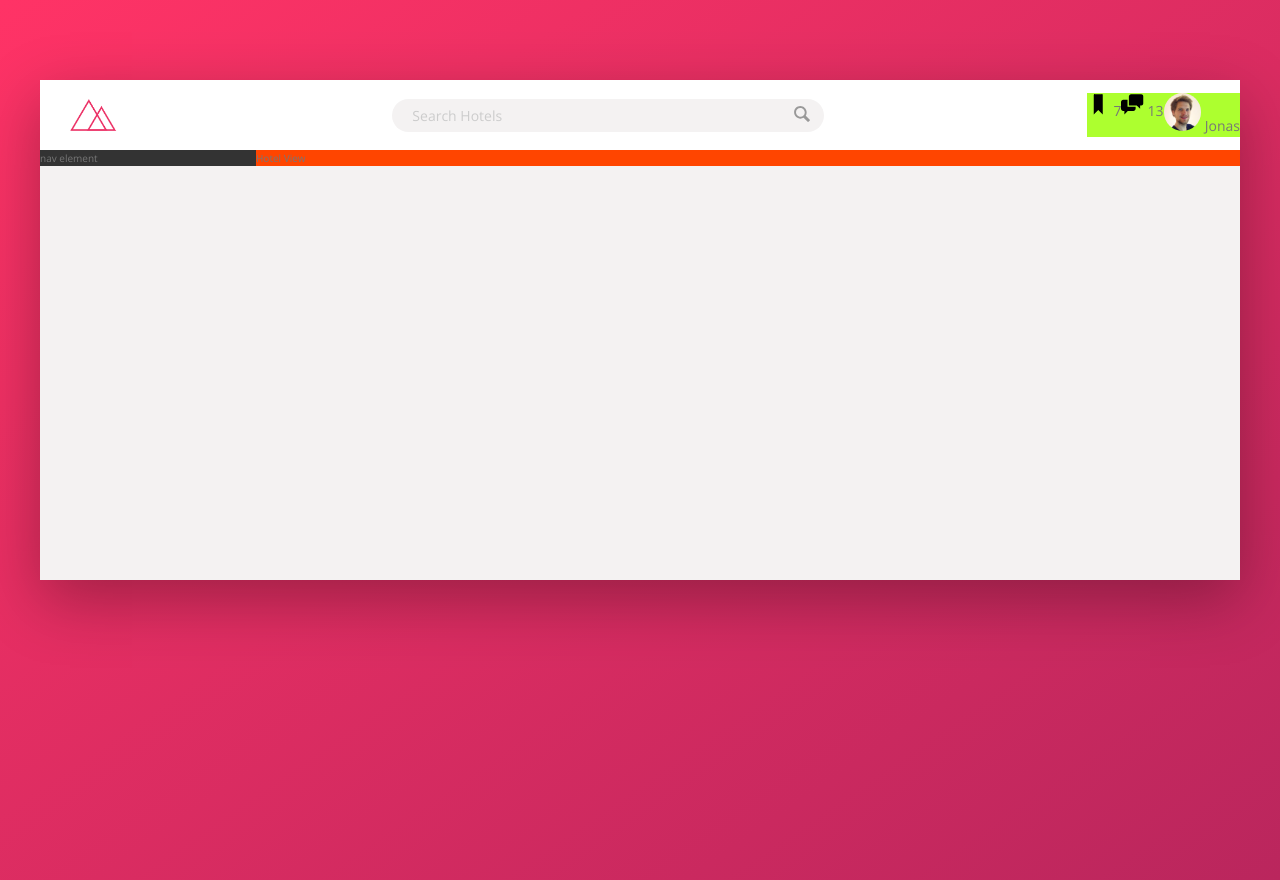
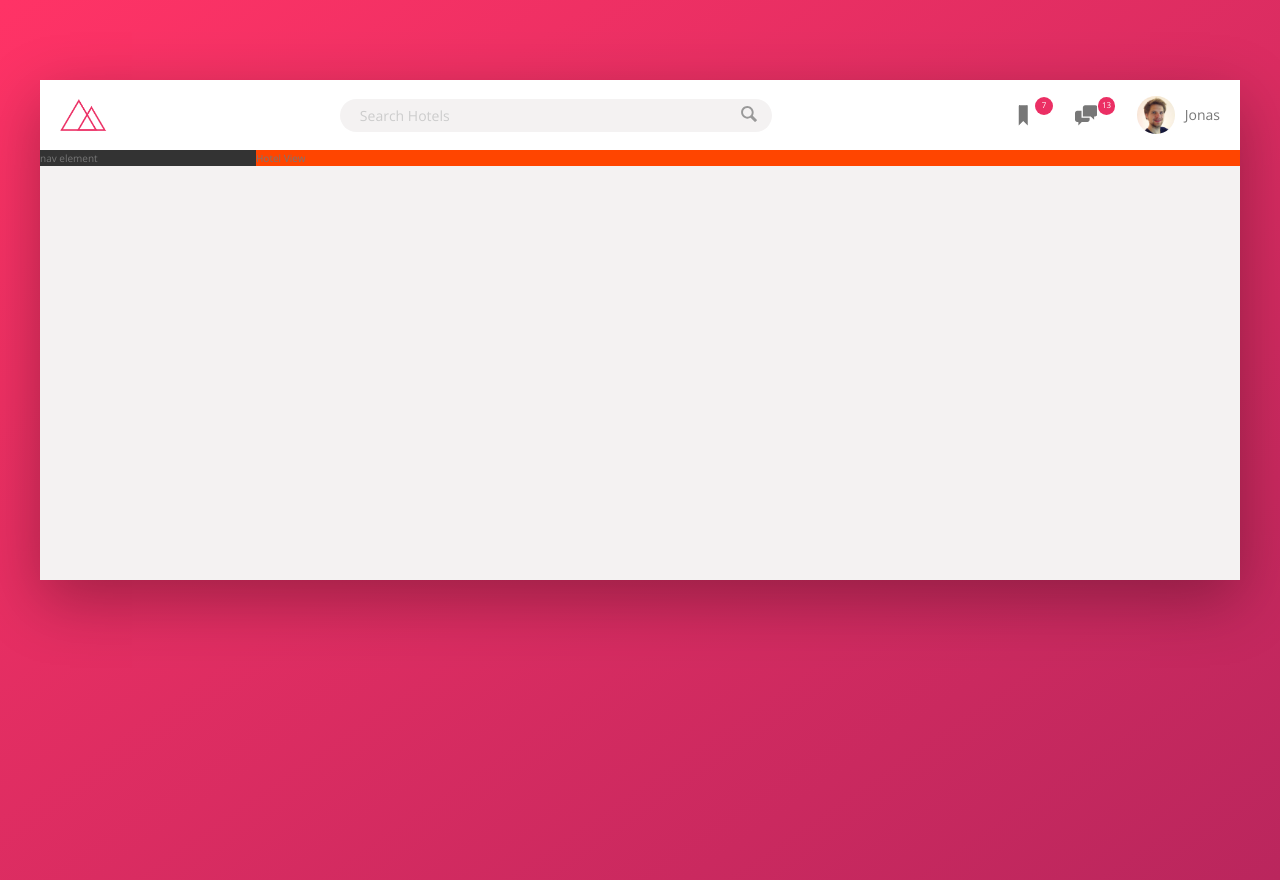
Before and after one commit to TrevorHegert/udemy_flexbox, a website: page index.html in a window 1280 px wide. Drawn offline with nearby package versions, Linux system fonts and the light colour scheme.

Commit message:
Lecture 77 Complete

```diff
--- a/sass/_components.scss
+++ b/sass/_components.scss
@@ -2,7 +2,7 @@
 // LOGO
 .logo {
     height: 3.25rem;
-    margin-left: 3rem;
+    margin-left: 2rem;
 }
 
 
@@ -70,19 +70,46 @@
 // USER NAVIGATION
 .user-nav {
 
-    background-color: greenyellow;
+    align-self: stretch;
+    display: flex;
+    align-items: center;
+
+    & > * {
+        padding: 0 2rem;
+        cursor: pointer;
+        height: 100%;
+        display: flex;
+        align-items: center;
+    }
+
+    & > *:hover {
+        background-color: var(--color-grey-light-2);
+    }
 
     &__icon-box {
-
+        position: relative;
     }
 
     &__icon {
         height: 2.25rem;
         width: 2.25rem;
+        fill: var(--color-grey-dark-2);
     }
 
     &__notification {
+        font-size: .8rem;
+        height: 1.75rem;
+        width: 1.75rem;
+        border-radius: 100px;
+        background-color: var(--color-primary);
+        color: #fff;
+        position: absolute;
+        top: 1.7rem;
+        right: .2rem;
 
+        display: flex;
+        justify-content: center;
+        align-items: center;
     }
 
     &__user {
@@ -92,6 +119,7 @@
     &__user-photo {
         height: 3.75rem;
         border-radius: 50%;
+        margin-right: 1rem;
     }
 
     &__user-name {
--- a/sass/_layout.scss
+++ b/sass/_layout.scss
@@ -18,10 +18,6 @@
     align-items: center;
 }
 
-.user-nav {
-    display: flex;
-}
-
 .content {
     display: flex;
 }
```
Also changed, not shown: css/style.css.
